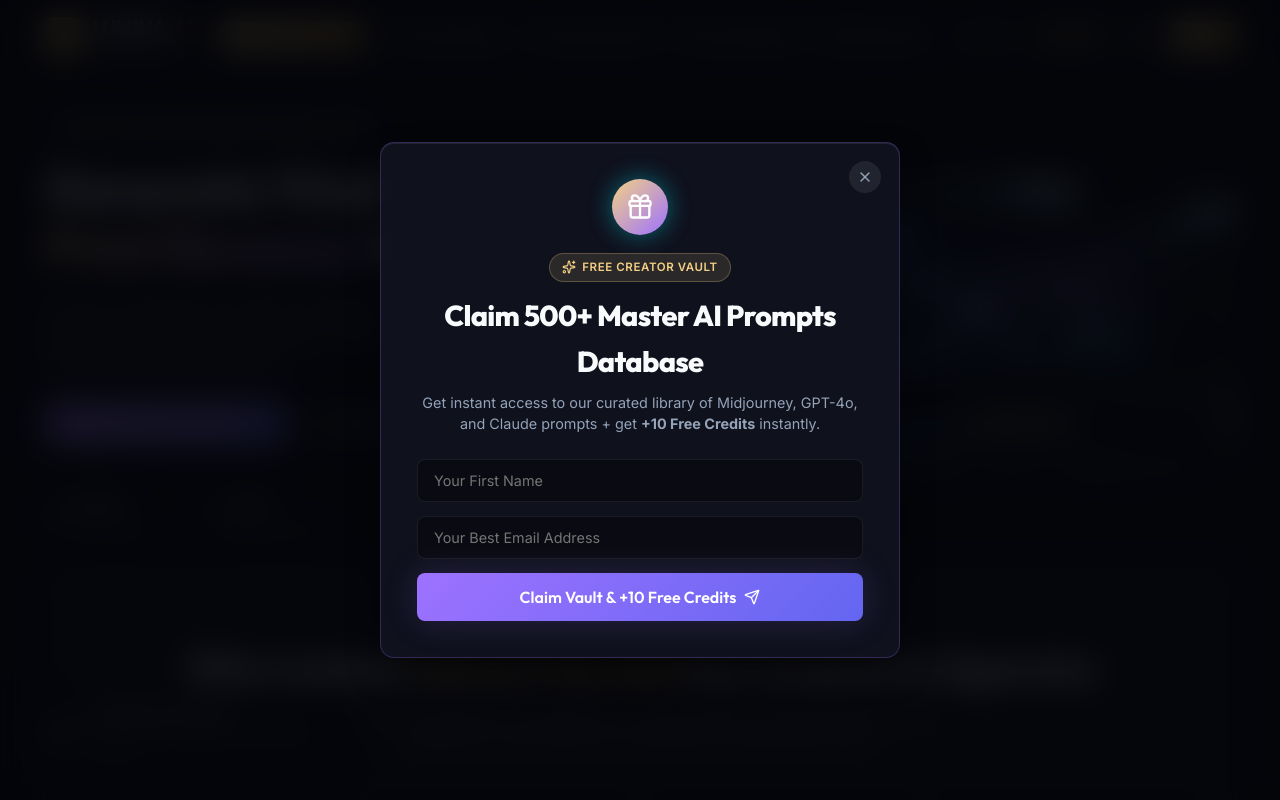
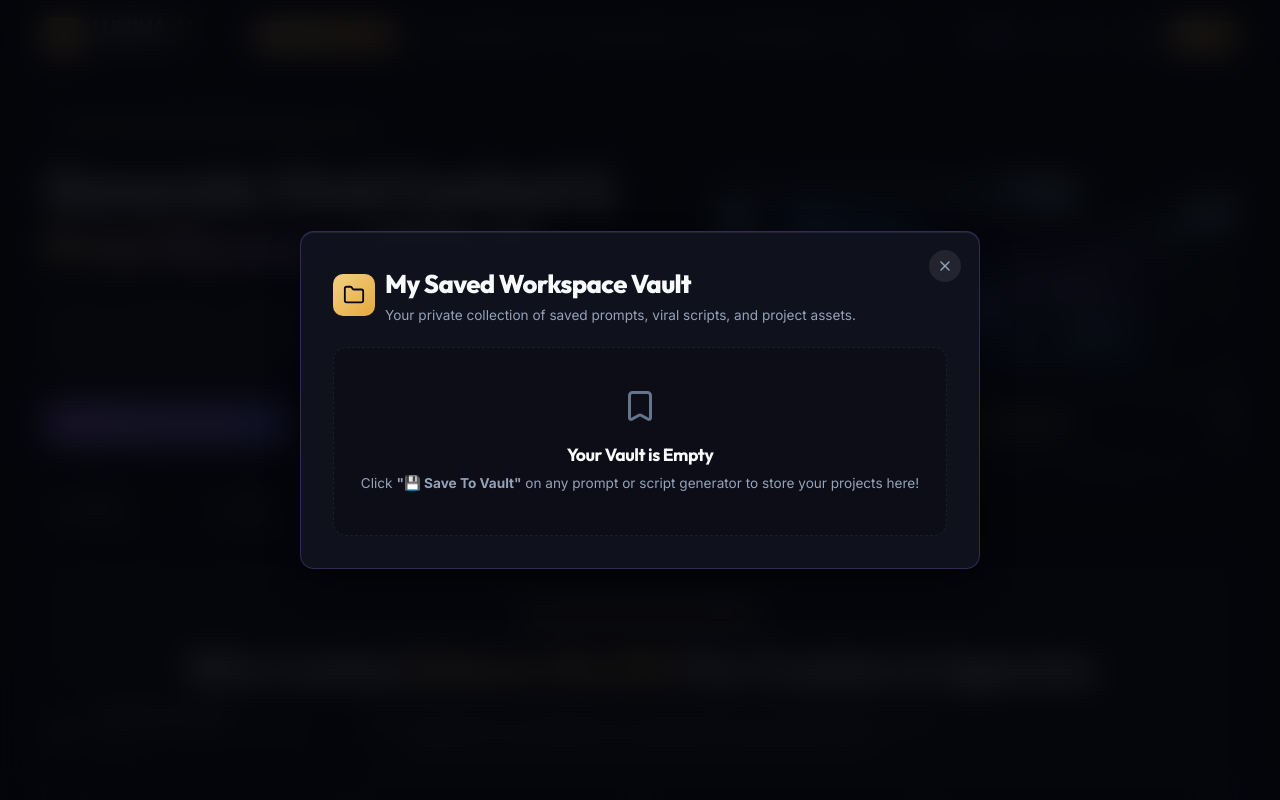
Before and after one commit to hellouidot/Luminia, a React (Vite) app: page / in a window 1280 px wide. Both pictures are taken after a click on the button "Vault". Shown: the top 800 px of the page. Built offline with nearby package versions, Linux system fonts and the light colour scheme.

Commit message:
Customer Lock-In Engine: Private workspace vault, project bookmarking, retention moat mechanics

```diff
--- a/src/App.jsx
+++ b/src/App.jsx
@@ -12,6 +12,7 @@
 import PricingModal from './components/PricingModal';
 import LeadMagnetModal from './components/LeadMagnetModal';
 import ApiKeyModal from './components/ApiKeyModal';
+import MyVaultModal from './components/MyVaultModal';
 import SocialProofToast from './components/SocialProofToast';
 import Footer from './components/Footer';
 import { soundFx } from './utils/soundUtils';
@@ -23,6 +24,7 @@
   const [isPricingOpen, setIsPricingOpen] = useState(false);
   const [isLeadMagnetOpen, setIsLeadMagnetOpen] = useState(false);
   const [isApiKeyModalOpen, setIsApiKeyModalOpen] = useState(false);
+  const [isVaultOpen, setIsVaultOpen] = useState(false);
 
   // Credit deduction logic
   const deductCredit = () => {
@@ -65,6 +67,7 @@
         onOpenUpgrade={() => setIsPricingOpen(true)}
         onOpenLeadMagnet={() => setIsLeadMagnetOpen(true)}
         onOpenApiKeyModal={() => setIsApiKeyModalOpen(true)}
+        onOpenVault={() => setIsVaultOpen(true)}
       />
 
       {/* Main Hero Banner */}
@@ -128,6 +131,12 @@
       {/* Real-time Social Proof Toast Ticker */}
       <SocialProofToast onOpenUpgrade={() => setIsPricingOpen(true)} />
 
+      {/* Saved Workspace Vault Modal */}
+      <MyVaultModal
+        isOpen={isVaultOpen}
+        onClose={() => setIsVaultOpen(false)}
+      />
+
       {/* Lead Magnet Vault Modal */}
       <LeadMagnetModal
         isOpen={isLeadMagnetOpen}
--- /dev/null
+++ b/src/components/MyVaultModal.jsx
@@ -0,0 +1,174 @@
+import React, { useState, useEffect } from 'react';
+import { X, Bookmark, Trash2, Copy, Check, Download, Sparkles, Folder } from 'lucide-react';
+import { soundFx } from '../utils/soundUtils';
+
+export default function MyVaultModal({ isOpen, onClose }) {
+  const [savedItems, setSavedItems] = useState([]);
+  const [copiedId, setCopiedId] = useState(null);
+
+  useEffect(() => {
+    if (!isOpen) return;
+    const vault = JSON.parse(localStorage.getItem('lumina_saved_vault') || '[]');
+    setSavedItems(vault);
+  }, [isOpen]);
+
+  if (!isOpen) return null;
+
+  const handleDelete = (id) => {
+    soundFx.playClick();
+    const updated = savedItems.filter(item => item.id !== id);
+    setSavedItems(updated);
+    localStorage.setItem('lumina_saved_vault', JSON.stringify(updated));
+  };
+
+  const handleCopy = (id, text) => {
+    soundFx.playClick();
+    navigator.clipboard.writeText(text);
+    setCopiedId(id);
+    setTimeout(() => setCopiedId(null), 2000);
+  };
+
+  return (
+    <div className="modal-overlay" onClick={onClose}>
+      <div
+        className="glass-card"
+        onClick={(e) => e.stopPropagation()}
+        style={{
+          maxWidth: '680px',
+          width: '100%',
+          padding: '32px',
+          position: 'relative',
+          border: '1px solid var(--border-glow)',
+          maxHeight: '85vh',
+          overflowY: 'auto'
+        }}
+      >
+        <button
+          onClick={onClose}
+          style={{
+            position: 'absolute',
+            top: '18px',
+            right: '18px',
+            background: 'rgba(255, 255, 255, 0.08)',
+            border: 'none',
+            borderRadius: '50%',
+            width: '32px',
+            height: '32px',
+            color: 'var(--text-muted)',
+            cursor: 'pointer',
+            display: 'flex',
+            alignItems: 'center',
+            justifyContent: 'center'
+          }}
+        >
+          <X size={16} />
+        </button>
+
+        <div style={{ display: 'flex', alignItems: 'center', gap: '10px', marginBottom: '20px' }}>
+          <div style={{
+            width: '42px',
+            height: '42px',
+            borderRadius: '10px',
+            background: 'var(--gradient-gold)',
+            display: 'flex',
+            alignItems: 'center',
+            justifyContent: 'center'
+          }}>
+            <Folder size={22} color="#08090e" />
+          </div>
+          <div>
+            <h2 style={{ fontSize: '1.6rem', fontWeight: 800 }}>My Saved Workspace Vault</h2>
+            <p style={{ fontSize: '0.85rem', color: 'var(--text-muted)' }}>
+              Your private collection of saved prompts, viral scripts, and project assets.
+            </p>
+          </div>
+        </div>
+
+        {savedItems.length === 0 ? (
+          <div style={{
+            textAlign: 'center',
+            padding: '40px 20px',
+            background: 'rgba(10, 12, 20, 0.6)',
+            borderRadius: 'var(--radius-md)',
+            border: '1px dashed var(--border-light)'
+          }}>
+            <Bookmark size={36} color="var(--text-dim)" style={{ marginBottom: '10px' }} />
+            <h3 style={{ fontSize: '1.1rem', color: 'var(--text-main)', marginBottom: '4px' }}>Your Vault is Empty</h3>
+            <p style={{ fontSize: '0.85rem', color: 'var(--text-muted)' }}>
+              Click <strong>"💾 Save To Vault"</strong> on any prompt or script generator to store your projects here!
+            </p>
+          </div>
+        ) : (
+          <div style={{ display: 'flex', flexDirection: 'column', gap: '14px' }}>
+            {savedItems.map((item) => (
+              <div
+                key={item.id}
+                style={{
+                  background: 'rgba(10, 12, 20, 0.8)',
+                  border: '1px solid var(--border-light)',
+                  padding: '16px',
+                  borderRadius: 'var(--radius-md)',
+                  display: 'flex',
+                  flexDirection: 'column',
+                  gap: '10px'
+                }}
+              >
+                <div style={{ display: 'flex', justifyContent: 'space-between', alignItems: 'center' }}>
+                  <span className="badge badge-gold" style={{ fontSize: '0.7rem' }}>
+                    {item.type || 'PROMPT'}
+                  </span>
+                  <span style={{ fontSize: '0.72rem', color: 'var(--text-dim)' }}>
+                    {item.date ? new Date(item.date).toLocaleDateString() : 'Saved'}
+                  </span>
+                </div>
+
+                <div style={{
+                  fontFamily: 'var(--font-code)',
+                  fontSize: '0.82rem',
+                  color: 'var(--accent-gold)',
+                  background: 'rgba(0, 0, 0, 0.4)',
+                  padding: '10px',
+                  borderRadius: 'var(--radius-sm)',
+                  whiteSpace: 'pre-wrap',
+                  maxHeight: '120px',
+                  overflowY: 'auto'
+                }}>
+                  {item.content}
+                </div>
+
+                <div style={{ display: 'flex', justifyContent: 'flex-end', gap: '8px' }}>
+                  <button
+                    onClick={() => handleCopy(item.id, item.content)}
+                    className="btn-secondary"
+                    style={{ padding: '6px 12px', fontSize: '0.78rem' }}
+                  >
+                    {copiedId === item.id ? <Check size={14} color="var(--accent-emerald)" /> : <Copy size={14} />}
+                    {copiedId === item.id ? 'Copied' : 'Copy'}
+                  </button>
+
+                  <button
+                    onClick={() => handleDelete(item.id)}
+                    style={{
+                      background: 'rgba(244, 63, 94, 0.12)',
+                      border: '1px solid rgba(244, 63, 94, 0.25)',
+                      color: 'var(--accent-rose)',
+                      padding: '6px 12px',
+                      borderRadius: 'var(--radius-sm)',
+                      cursor: 'pointer',
+                      fontSize: '0.78rem',
+                      display: 'flex',
+                      alignItems: 'center',
+                      gap: '4px'
+                    }}
+                  >
+                    <Trash2 size={14} /> Delete
+                  </button>
+                </div>
+              </div>
+            ))}
+          </div>
+        )}
+      </div>
+    </div>
+  );
+}
--- a/src/components/Navbar.jsx
+++ b/src/components/Navbar.jsx
@@ -1,8 +1,8 @@
 import React, { useState } from 'react';
-import { Sparkles, Zap, Shield, Crown, Flame, FileText, Target, Gift, Menu, X, Key } from 'lucide-react';
+import { Sparkles, Zap, Shield, Crown, Flame, FileText, Target, Gift, Menu, X, Key, Folder } from 'lucide-react';
 import { soundFx } from '../utils/soundUtils';
 
-export default function Navbar({ activeTab, setActiveTab, credits, userTier, onOpenUpgrade, onOpenLeadMagnet, onOpenApiKeyModal }) {
+export default function Navbar({ activeTab, setActiveTab, credits, userTier, onOpenUpgrade, onOpenLeadMagnet, onOpenApiKeyModal, onOpenVault }) {
   const [mobileMenuOpen, setMobileMenuOpen] = useState(false);
 
   const tabs = [
@@ -78,7 +78,7 @@
           borderRadius: 'var(--radius-full)',
           border: '1px solid var(--border-light)',
           overflowX: 'auto',
-          maxWidth: '60%'
+          maxWidth: '55%'
         }}>
           {tabs.map((tab) => {
             const Icon = tab.icon;
@@ -113,7 +113,27 @@
 
         {/* Right Action Bar */}
         <div style={{ display: 'flex', alignItems: 'center', gap: '8px' }}>
-          {/* Custom AI API Key Button */}
+          {/* My Saved Vault Button */}
+          <button
+            onClick={() => { soundFx.playClick(); onOpenVault(); }}
+            style={{
+              display: 'flex',
+              alignItems: 'center',
+              gap: '4px',
+              background: 'rgba(157, 114, 255, 0.12)',
+              border: '1px solid rgba(157, 114, 255, 0.3)',
+              color: '#c4b5fd',
+              padding: '6px 10px',
+              borderRadius: 'var(--radius-full)',
+              fontSize: '0.75rem',
+              fontWeight: 600,
+              cursor: 'pointer'
+            }}
+          >
+            <Folder size={13} /> <span className="hide-mobile">Vault</span>
+          </button>
+
+          {/* AI Key Button */}
           <button
             onClick={() => { soundFx.playClick(); onOpenApiKeyModal(); }}
             style={{
@@ -131,27 +151,6 @@
             title="Configure Free AI API Key"
           >
             <Key size={13} color="var(--accent-gold)" /> <span className="hide-mobile">AI Key</span>
-          </button>
-
-          {/* Free Vault Lead Magnet Button */}
-          <button
-            onClick={() => { soundFx.playClick(); onOpenLeadMagnet(); }}
-            className="hide-mobile"
-            style={{
-              display: 'flex',
-              alignItems: 'center',
-              gap: '6px',
-              background: 'rgba(243, 208, 132, 0.12)',
-              border: '1px solid rgba(243, 208, 132, 0.3)',
-              color: 'var(--accent-gold)',
-              padding: '6px 12px',
-              borderRadius: 'var(--radius-full)',
-              fontSize: '0.78rem',
-              fontWeight: 600,
-              cursor: 'pointer'
-            }}
-          >
-            <Gift size={13} /> Vault
           </button>
 
           {/* Credit Badge */}
--- a/src/components/PromptArchitect.jsx
+++ b/src/components/PromptArchitect.jsx
@@ -273,14 +273,36 @@
             </div>
           </div>
 
+          <div style={{ display: 'flex', gap: '8px' }}>
             <button
               onClick={handleCopy}
               className="btn-secondary"
-            style={{ width: '100%', padding: '10px', justifyContent: 'center' }}
+              style={{ flex: 1, padding: '10px', justifyContent: 'center' }}
             >
               {copied ? <Check size={16} color="var(--accent-emerald)" /> : <Copy size={16} />}
-            {copied ? 'Copied Prompt!' : 'Copy Super Prompt'}
+              {copied ? 'Copied!' : 'Copy Super Prompt'}
             </button>
+
+            <button
+              onClick={() => {
+                soundFx.playSuccess();
+                const vault = JSON.parse(localStorage.getItem('lumina_saved_vault') || '[]');
+                vault.unshift({
+                  id: Date.now().toString(),
+                  type: 'MIDJOURNEY PROMPT',
+                  content: currentPrompt,
+                  date: new Date().toISOString()
+                });
+                localStorage.setItem('lumina_saved_vault', JSON.stringify(vault));
+                alert('💾 Saved to your private Lumina Vault!');
+              }}
+              className="btn-gold"
+              style={{ padding: '10px 14px', fontSize: '0.82rem' }}
+              title="Save to My Workspace Vault"
+            >
+              💾 Save
+            </button>
+          </div>
         </div>
       </div>
     </div>
```
Lines whose indentation alone changed are shown as unchanged.
